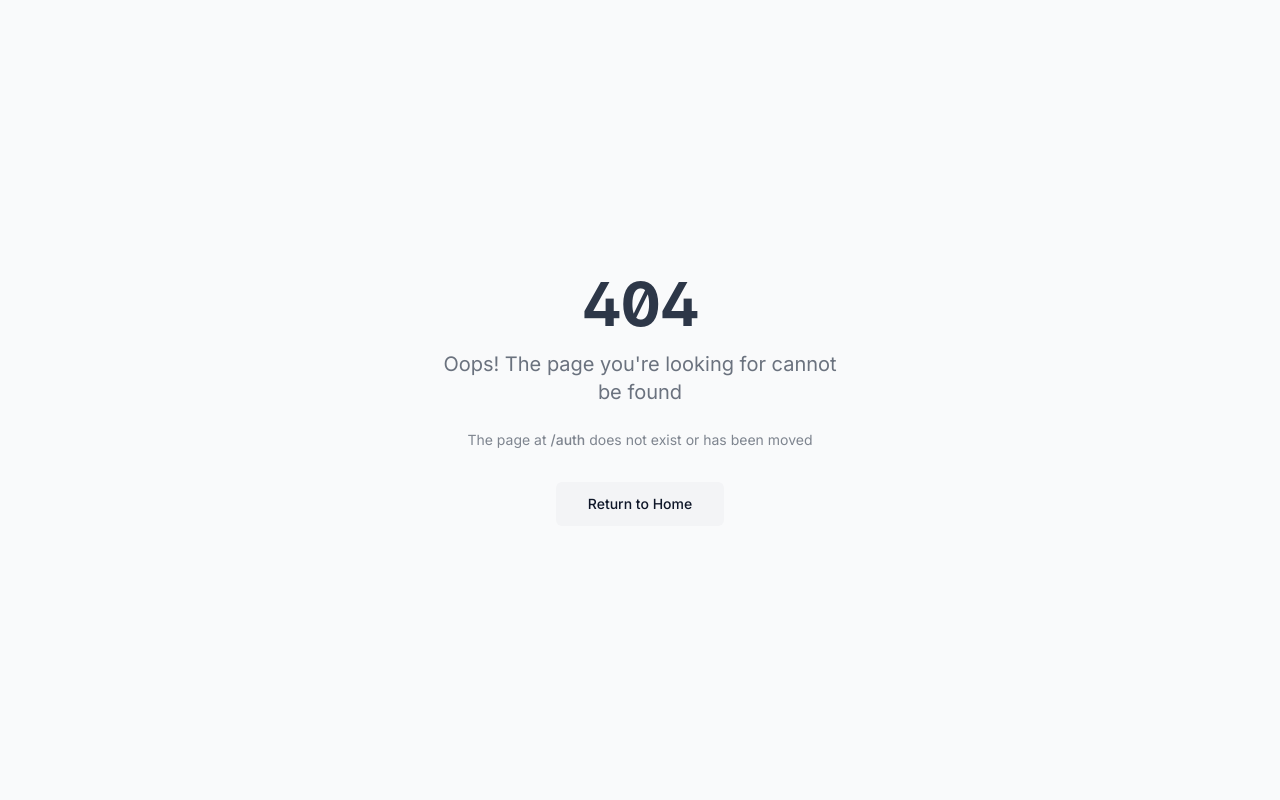
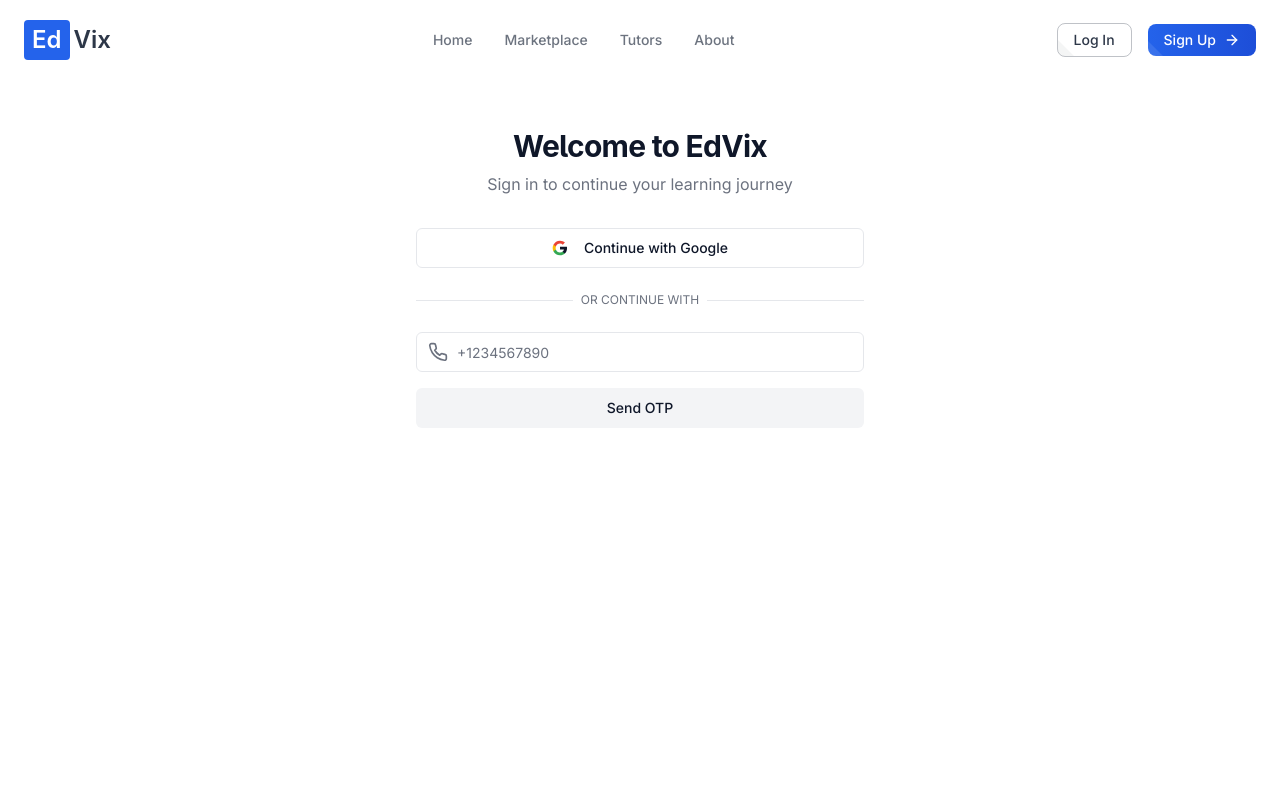
Before and after one commit to Avadeshsharma67/edvix-learniverse, a React (Vite) app: page /auth in a window 1280 px wide. Before the commit this address had no page. Shown: the top 800 px of the page. Built offline with nearby package versions, Linux system fonts and the light colour scheme.

Commit message:
Run SQL changes.

```diff
--- a/src/App.tsx
+++ b/src/App.tsx
@@ -1,4 +1,3 @@
-
 import React from 'react';
 import { Toaster } from "@/components/ui/toaster";
 import { Toaster as Sonner } from "@/components/ui/sonner";
@@ -17,8 +16,8 @@ import Signup from "./pages/Signup";
 import Dashboard from "./pages/Dashboard";
 import TutorDashboard from "./pages/TutorDashboard";
 import StudentDashboard from "./pages/StudentDashboard";
+import Auth from "./pages/Auth";
 
-// Create a client for React Query
 const queryClient = new QueryClient({
   defaultOptions: {
     queries: {
@@ -48,11 +47,10 @@ const App = () => {
               <Route path="/dashboard" element={<Dashboard />} />
               <Route path="/dashboard/tutor" element={<TutorDashboard />} />
               <Route path="/dashboard/student" element={<StudentDashboard />} />
+              <Route path="/auth" element={<Auth />} />
+              <Route path="/auth/callback" element={<Auth />} />
 
-              {/* This route ensures that exact "/" matches redirect to the index page */}
               <Route path="" element={<Navigate to="/" replace />} />
-
-              {/* Catch-all route for 404 pages */}
               <Route path="*" element={<NotFound />} />
             </Routes>
           </BrowserRouter>
--- a/src/components/Navbar.tsx
+++ b/src/components/Navbar.tsx
@@ -1,4 +1,3 @@
-
 import { useState, useEffect } from 'react';
 import { Link, useLocation } from 'react-router-dom';
 import AnimatedButton from './AnimatedButton';
@@ -25,7 +24,6 @@ const Navbar = () => {
   }, []);
 
   useEffect(() => {
-    // Close mobile menu when route changes
     setIsMobileMenuOpen(false);
   }, [location]);
 
@@ -37,7 +35,6 @@ const Navbar = () => {
     >
       <div className="container mx-auto px-4 md:px-6">
         <div className="flex items-center justify-between">
-          {/* Logo */}
           <Link
             to="/"
             className="text-2xl font-display font-semibold text-secondary flex items-center"
@@ -46,7 +43,6 @@ const Navbar = () => {
             <span className="text-secondary transform transition-transform hover:scale-105">Vix</span>
           </Link>
 
-          {/* Desktop Navigation */}
           <nav className="hidden md:flex items-center space-x-8">
             {navLinks.map((link) => (
               <Link
@@ -63,12 +59,11 @@ const Navbar = () => {
             ))}
           </nav>
 
-          {/* CTA Buttons */}
           <div className="hidden md:flex items-center space-x-4">
             <AnimatedButton
               variant="outline"
               size="sm"
-              to="/login"
+              to="/auth"
               asLink
             >
               Log In
@@ -76,7 +71,7 @@ const Navbar = () => {
             <AnimatedButton
               variant="accent"
               size="sm"
-              to="/signup"
+              to="/auth"
               asLink
               withArrow
             >
@@ -84,7 +79,6 @@ const Navbar = () => {
             </AnimatedButton>
           </div>
 
-          {/* Mobile Menu Button */}
           <button
             className="md:hidden p-2 rounded-md text-secondary"
             onClick={() => setIsMobileMenuOpen(!isMobileMenuOpen)}
@@ -110,7 +104,6 @@ const Navbar = () => {
           </button>
         </div>
 
-        {/* Mobile Menu */}
         <div
           className={`md:hidden overflow-hidden transition-all duration-300 ease-out-expo ${
             isMobileMenuOpen ? 'max-h-64 mt-4 opacity-100' : 'max-h-0 mt-0 opacity-0 pointer-events-none'
@@ -135,7 +128,7 @@ const Navbar = () => {
                 variant="outline"
                 size="sm"
                 className="w-full justify-center"
-                to="/login"
+                to="/auth"
                 asLink
               >
                 Log In
@@ -144,7 +137,7 @@ const Navbar = () => {
                 variant="accent"
                 size="sm"
                 className="w-full justify-center"
-                to="/signup"
+                to="/auth"
                 asLink
                 withArrow
               >
--- /dev/null
+++ b/src/components/auth/PhoneAuthForm.tsx
@@ -0,0 +1,118 @@
+
+import { useState } from 'react';
+import { Input } from "@/components/ui/input";
+import { Button } from "@/components/ui/button";
+import { Loader2, Phone } from 'lucide-react';
+import { supabase } from '@/integrations/supabase/client';
+import { useToast } from "@/hooks/use-toast";
+
+const PhoneAuthForm = () => {
+  const [phoneNumber, setPhoneNumber] = useState('');
+  const [otp, setOtp] = useState('');
+  const [loading, setLoading] = useState(false);
+  const [showOtpInput, setShowOtpInput] = useState(false);
+  const { toast } = useToast();
+
+  const handleSendOTP = async (e: React.FormEvent) => {
+    e.preventDefault();
+    setLoading(true);
+
+    try {
+      const formattedPhone = phoneNumber.startsWith('+') ? phoneNumber : `+${phoneNumber}`;
+      const { error } = await supabase.auth.signInWithOtp({
+        phone: formattedPhone
+      });
+
+      if (error) throw error;
+
+      setShowOtpInput(true);
+      toast({
+        title: "OTP Sent",
+        description: "Please check your WhatsApp for the verification code.",
+      });
+    } catch (error: any) {
+      toast({
+        title: "Error",
+        description: error.message,
+        variant: "destructive",
+      });
+    } finally {
+      setLoading(false);
+    }
+  };
+
+  const handleVerifyOTP = async (e: React.FormEvent) => {
+    e.preventDefault();
+    setLoading(true);
+
+    try {
+      const formattedPhone = phoneNumber.startsWith('+') ? phoneNumber : `+${phoneNumber}`;
+      const { error } = await supabase.auth.verifyOtp({
+        phone: formattedPhone,
+        token: otp,
+        type: 'sms'
+      });
+
+      if (error) throw error;
+
+      toast({
+        title: "Success",
+        description: "Phone number verified successfully!",
+      });
+    } catch (error: any) {
+      toast({
+        title: "Error",
+        description: error.message,
+        variant: "destructive",
+      });
+    } finally {
+      setLoading(false);
+    }
+  };
+
+  return (
+    <div className="space-y-4">
+      <form onSubmit={showOtpInput ? handleVerifyOTP : handleSendOTP}>
+        {!showOtpInput ? (
+          <div className="space-y-4">
+            <div className="relative">
+              <Phone className="absolute left-3 top-1/2 -translate-y-1/2 text-muted-foreground h-5 w-5" />
+              <Input
+                type="tel"
+                placeholder="+1234567890"
+                value={phoneNumber}
+                onChange={(e) => setPhoneNumber(e.target.value)}
+                className="pl-10"
+                required
+              />
+            </div>
+            <Button type="submit" className="w-full" disabled={loading}>
+              {loading ? (
+                <Loader2 className="h-4 w-4 animate-spin mr-2" />
+              ) : null}
+              Send OTP
+            </Button>
+          </div>
+        ) : (
+          <div className="space-y-4">
+            <Input
+              type="text"
+              placeholder="Enter OTP"
+              value={otp}
+              onChange={(e) => setOtp(e.target.value)}
+              required
+            />
+            <Button type="submit" className="w-full" disabled={loading}>
+              {loading ? (
+                <Loader2 className="h-4 w-4 animate-spin mr-2" />
+              ) : null}
+              Verify OTP
+            </Button>
+          </div>
+        )}
+      </form>
+    </div>
+  );
+};
+
+export default PhoneAuthForm;
--- /dev/null
+++ b/src/pages/Auth.tsx
@@ -0,0 +1,102 @@
+
+import { useEffect } from 'react';
+import { useNavigate } from 'react-router-dom';
+import { supabase } from '@/integrations/supabase/client';
+import MainLayout from '@/layouts/MainLayout';
+import { Button } from "@/components/ui/button";
+import { Tabs, TabsContent, TabsList, TabsTrigger } from "@/components/ui/tabs";
+import PhoneAuthForm from '@/components/auth/PhoneAuthForm';
+import { useToast } from "@/hooks/use-toast";
+import { Loader2 } from 'lucide-react';
+
+const Auth = () => {
+  const navigate = useNavigate();
+  const { toast } = useToast();
+
+  useEffect(() => {
+    const { data: { subscription } } = supabase.auth.onAuthStateChange((event, session) => {
+      if (session) {
+        navigate('/dashboard');
+      }
+    });
+
+    return () => subscription.unsubscribe();
+  }, [navigate]);
+
+  const handleGoogleSignIn = async () => {
+    try {
+      const { error } = await supabase.auth.signInWithOAuth({
+        provider: 'google',
+        options: {
+          redirectTo: `${window.location.origin}/auth/callback`
+        }
+      });
+
+      if (error) throw error;
+    } catch (error: any) {
+      toast({
+        title: "Error",
+        description: error.message,
+        variant: "destructive",
+      });
+    }
+  };
+
+  return (
+    <MainLayout>
+      <div className="min-h-screen pt-32 pb-20">
+        <div className="container mx-auto px-4">
+          <div className="max-w-md mx-auto">
+            <div className="text-center mb-8">
+              <h1 className="text-3xl font-bold mb-2">Welcome to EdVix</h1>
+              <p className="text-muted-foreground">Sign in to continue your learning journey</p>
+            </div>
+
+            <div className="space-y-6">
+              <Button
+                variant="outline"
+                className="w-full"
+                onClick={handleGoogleSignIn}
+              >
+                <svg className="mr-2 h-4 w-4" viewBox="0 0 24 24">
+                  <path
+                    fill="currentColor"
+                    d="M22.56 12.25c0-.78-.07-1.53-.2-2.25H12v4.26h5.92c-.26 1.37-1.04 2.53-2.21 3.31v2.77h3.57c2.08-1.92 3.28-4.74 3.28-8.09z"
+                  />
+                  <path
+                    fill="#34A853"
+                    d="M12 23c2.97 0 5.46-.98 7.28-2.66l-3.57-2.77c-.98.66-2.23 1.06-3.71 1.06-2.86 0-5.29-1.93-6.16-4.53H2.18v2.84C3.99 20.53 7.7 23 12 23z"
+                  />
+                  <path
+                    fill="#FBBC05"
+                    d="M5.84 14.09c-.22-.66-.35-1.36-.35-2.09s.13-1.43.35-2.09V7.07H2.18C1.43 8.55 1 10.22 1 12s.43 3.45 1.18 4.93l2.85-2.22.81-.62z"
+                  />
+                  <path
+                    fill="#EA4335"
+                    d="M12 5.38c1.62 0 3.06.56 4.21 1.64l3.15-3.15C17.45 2.09 14.97 1 12 1 7.7 1 3.99 3.47 2.18 7.07l3.66 2.84c.87-2.6 3.3-4.53 6.16-4.53z"
+                  />
+                </svg>
+                Continue with Google
+              </Button>
+
+              <div className="relative">
+                <div className="absolute inset-0 flex items-center">
+                  <span className="w-full border-t" />
+                </div>
+                <div className="relative flex justify-center text-xs uppercase">
+                  <span className="bg-background px-2 text-muted-foreground">
+                    Or continue with
+                  </span>
+                </div>
+              </div>
+
+              <PhoneAuthForm />
+            </div>
+          </div>
+        </div>
+      </div>
+    </MainLayout>
+  );
+};
+
+export default Auth;
```
